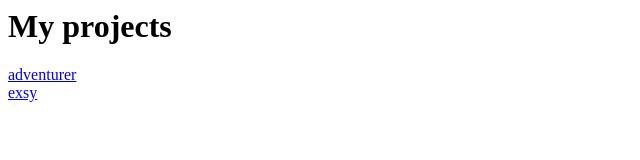
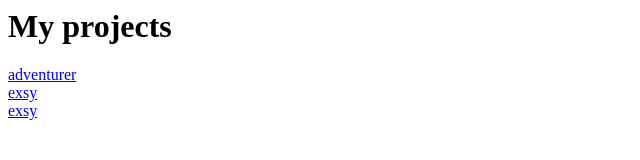
Before and after one commit to stasbayov/stasbayov.github.io, a plain HTML site: page index.html in a window 1280 px wide. Shown: the full height of the page, 0-640 px from the left. Drawn offline with Linux system fonts and the light colour scheme.

Commit message:
Update index.html

```diff
--- a/index.html
+++ b/index.html
@@ -1,3 +1,4 @@
 <h1>My projects</h1>
 <a href="/adventurer">adventurer</a><br>
 <a href="/exsy">exsy</a><br>
+<a href="/vizualtech">exsy</a><br>
```
